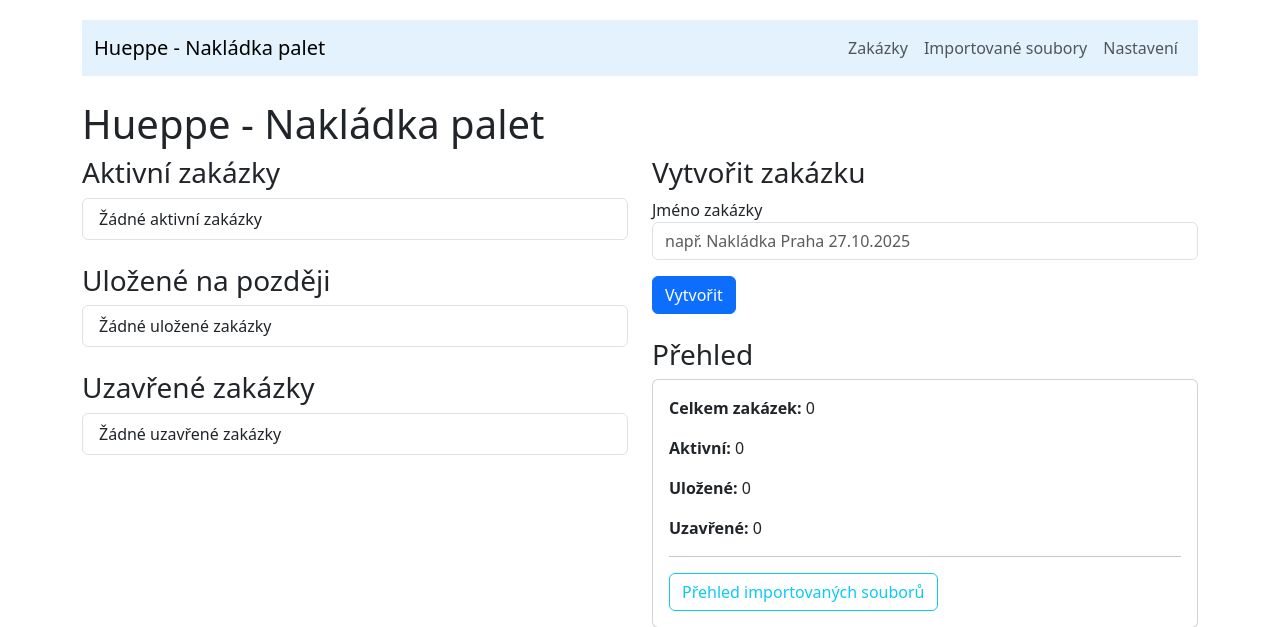
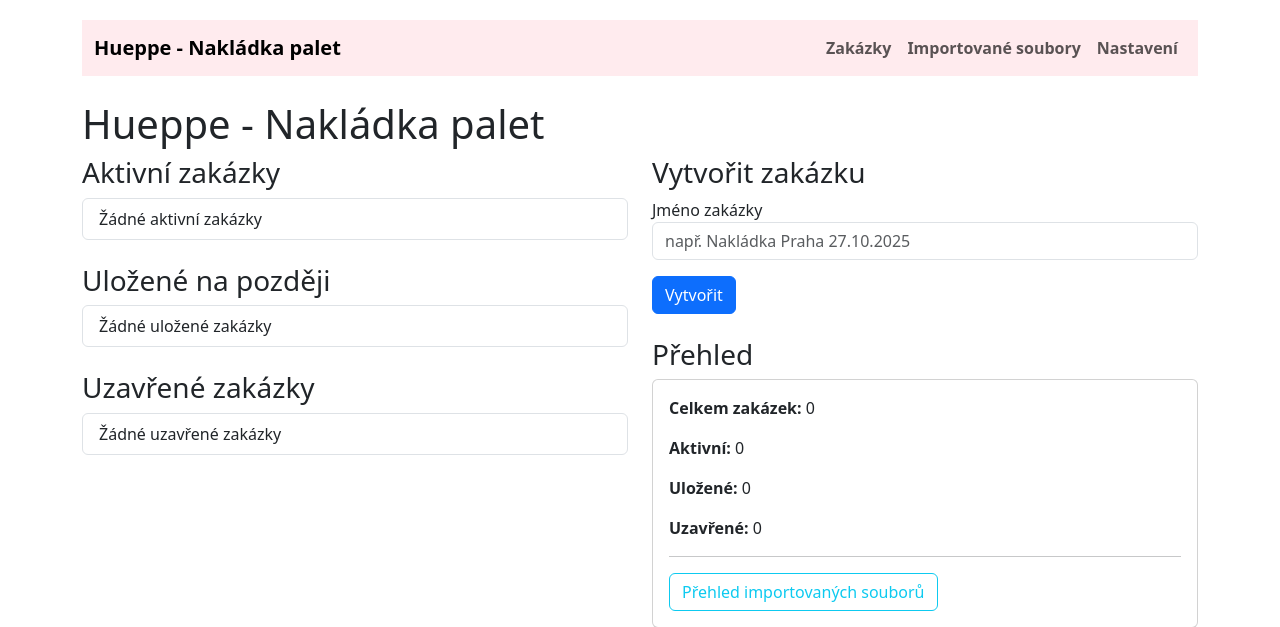
Before and after one commit to tomastomeska/Hueppe-beta, a Flask app: page / in a window 1280 px wide. Shown: the top 627 px of the page. Run offline with Flask 3, Linux system fonts and the light colour scheme; data that the repository does not hold is empty.

Commit message:
Změna hlavičky na světle červenou s tučným písmem

```diff
--- a/templates/base.html
+++ b/templates/base.html
@@ -16,13 +16,13 @@
   </head>
   <body>
     <div class="container">
-      <nav class="navbar navbar-expand-lg navbar-light mb-4" style="background-color: #e3f2fd;">
+      <nav class="navbar navbar-expand-lg navbar-light mb-4" style="background-color: #ffebee;">
         <div class="container-fluid">
-          <a class="navbar-brand" href="{{ url_for('index') }}">Hueppe - Nakládka palet</a>
+          <a class="navbar-brand fw-bold" href="{{ url_for('index') }}">Hueppe - Nakládka palet</a>
           <div class="navbar-nav ms-auto">
-            <a class="nav-link" href="{{ url_for('index') }}">Zakázky</a>
-            <a class="nav-link" href="{{ url_for('imported_files') }}">Importované soubory</a>
-            <a class="nav-link" href="{{ url_for('settings') }}">Nastavení</a>
+            <a class="nav-link fw-bold" href="{{ url_for('index') }}">Zakázky</a>
+            <a class="nav-link fw-bold" href="{{ url_for('imported_files') }}">Importované soubory</a>
+            <a class="nav-link fw-bold" href="{{ url_for('settings') }}">Nastavení</a>
           </div>
         </div>
       </nav>
```
